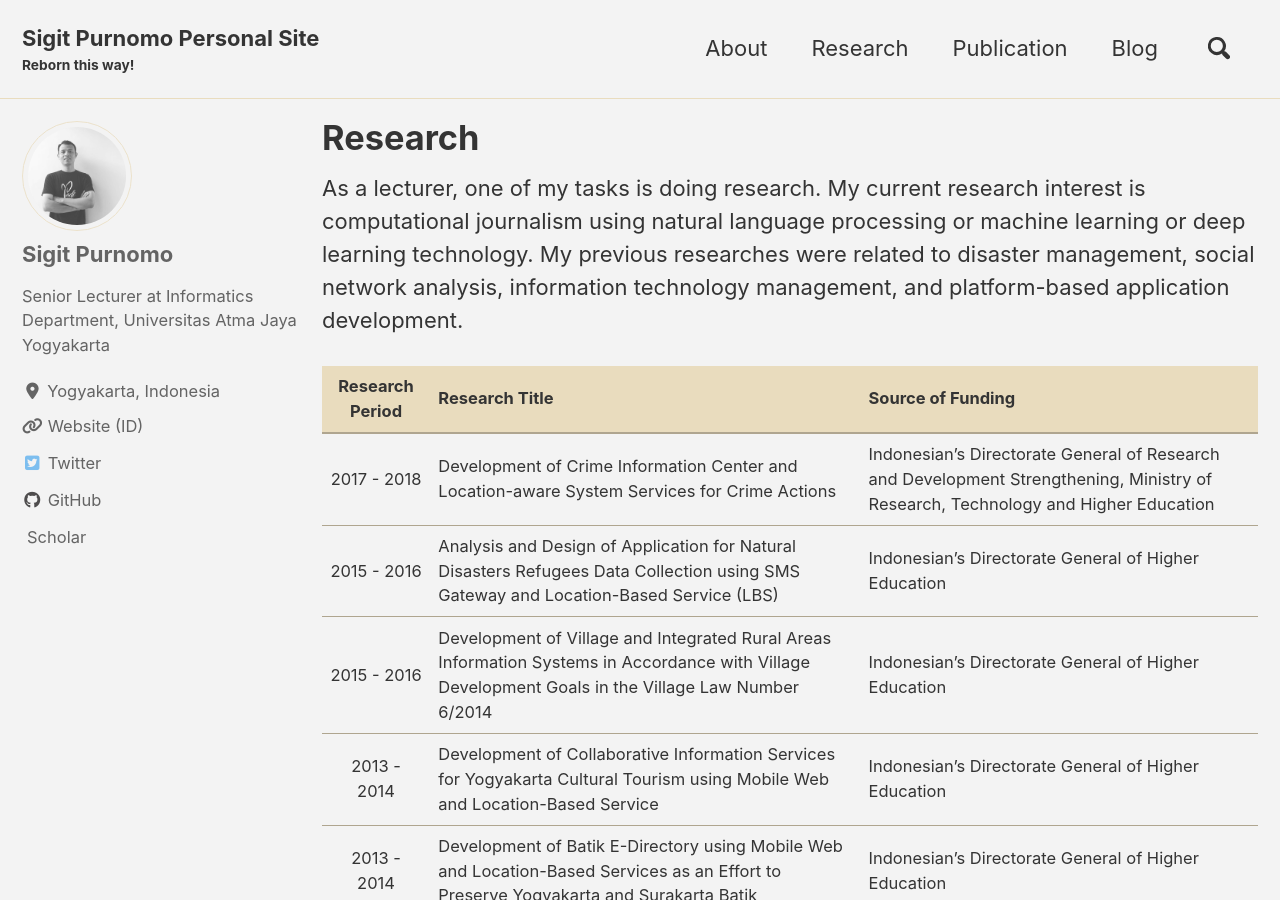
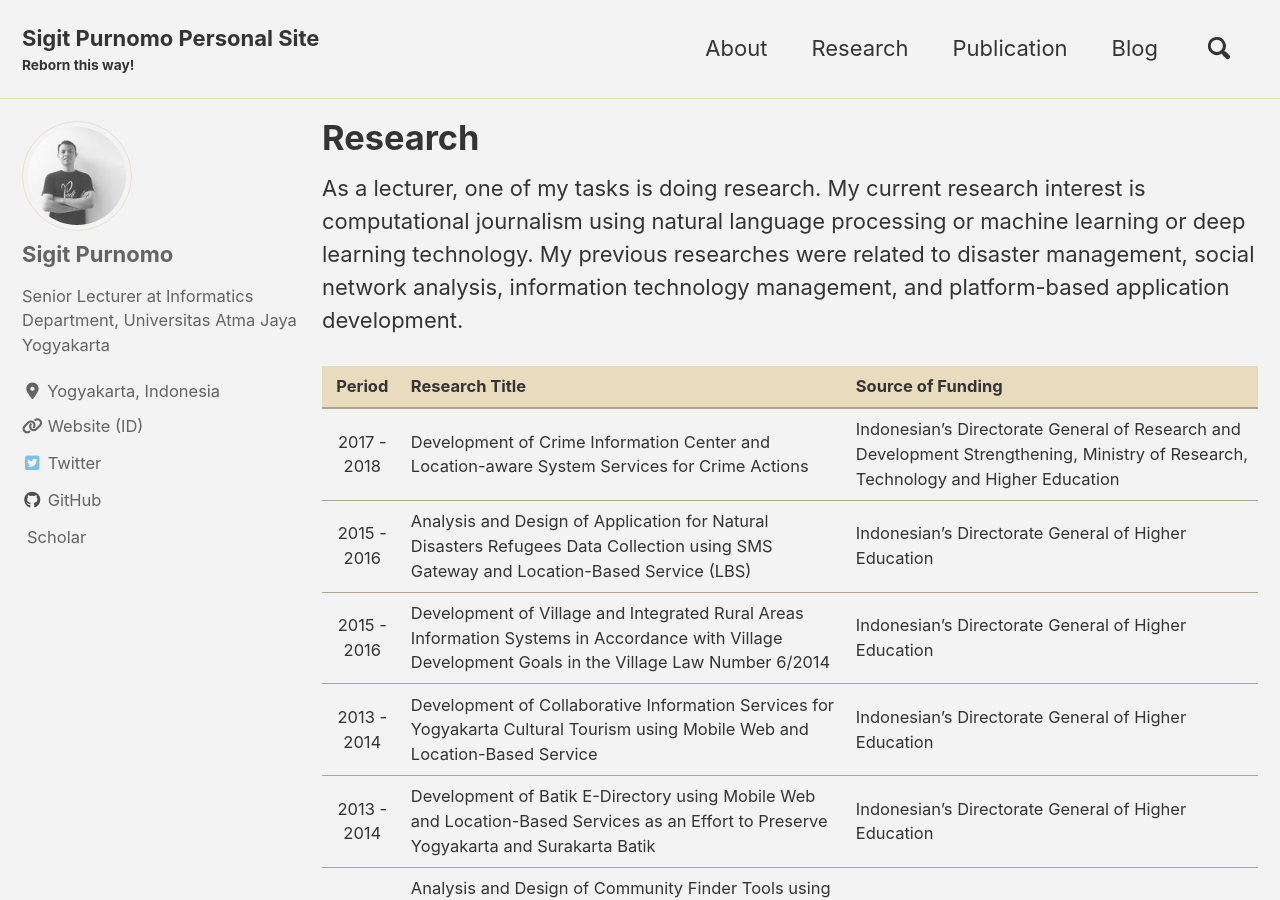
Before and after one commit to sigit-purnomo/sigit-purnomo.github.io, a Jekyll site: the page built from _pages/research.md, in a window 1280 px wide and 900 px high. Built offline with Jekyll 4.4.1, drawn with Linux system fonts in a browser that asks for light colours; cached includes are drawn as plain includes; nearby versions of some CDN libraries; a style sheet for code colours, icons or effects is not loaded.

Commit message:
Update research.md

```diff
--- a/_pages/research.md
+++ b/_pages/research.md
@@ -10,15 +10,15 @@ modified: 2020-04-25
 
 As a lecturer, one of my tasks is doing research. My current research interest is computational journalism using natural language processing or machine learning or deep learning technology. My previous researches were related to disaster management, social network analysis, information technology management, and platform-based application development.
 
-| Research Period  | Research Title | Source of Funding |
-| :--------------: | -------------- | ----------------- |
-| 2017 - 2018      | Development of Crime Information Center and Location-aware System Services for Crime Actions | Indonesian’s Directorate General of Research and Development Strengthening, Ministry of Research, Technology and Higher Education |
-| 2015 - 2016      | Analysis and Design of Application for Natural Disasters Refugees Data Collection using SMS Gateway and Location-Based Service (LBS) | Indonesian’s Directorate General of Higher Education |
-| 2015 - 2016      | Development of Village and Integrated Rural Areas Information Systems in Accordance with Village Development Goals in the Village Law Number 6/2014 | Indonesian’s Directorate General of Higher Education |
-| 2013 - 2014      | Development of Collaborative Information Services for Yogyakarta Cultural Tourism using Mobile Web and Location-Based Service  | Indonesian’s Directorate General of Higher Education |
-| 2013 - 2014      | Development of Batik E-Directory using Mobile Web and Location-Based Services as an Effort to Preserve Yogyakarta and Surakarta Batik  | Indonesian’s Directorate General of Higher Education |
-| 2012             | Analysis and Design of Community Finder Tools using Social Network Analysis and Visualization Methodology  | Universitas Atma Jaya Yogyakarta |
-| 2011             | Analysis and Design of UAJY Brand Monitoring Tools in Twitter Social Network  | Universitas Atma Jaya Yogyakarta |
-| 2010             | Development of Integration Tools for E-Learning System and Academic Information System (Case Study: Universitas Atma Jaya Yogyakarta)  | Universitas Atma Jaya Yogyakarta |
-| 2010             | Development of Mobile and Web-based Software for Collaborative Descriptive Location Geocoding Process   | Universitas Atma Jaya Yogyakarta |
-| 2008             | Development of Internet Services for Antivirus Application using Web Services   | Universitas Atma Jaya Yogyakarta |
+|  Period       | Research Title | Source of Funding |
+| :-----------: | -------------- | ----------------- |
+| 2017 - 2018   | Development of Crime Information Center and Location-aware System Services for Crime Actions | Indonesian’s Directorate General of Research and Development Strengthening, Ministry of Research, Technology and Higher Education |
+| 2015 - 2016   | Analysis and Design of Application for Natural Disasters Refugees Data Collection using SMS Gateway and Location-Based Service (LBS) | Indonesian’s Directorate General of Higher Education |
+| 2015 - 2016   | Development of Village and Integrated Rural Areas Information Systems in Accordance with Village Development Goals in the Village Law Number 6/2014 | Indonesian’s Directorate General of Higher Education |
+| 2013 - 2014   | Development of Collaborative Information Services for Yogyakarta Cultural Tourism using Mobile Web and Location-Based Service  | Indonesian’s Directorate General of Higher Education |
+| 2013 - 2014   | Development of Batik E-Directory using Mobile Web and Location-Based Services as an Effort to Preserve Yogyakarta and Surakarta Batik  | Indonesian’s Directorate General of Higher Education |
+| 2012          | Analysis and Design of Community Finder Tools using Social Network Analysis and Visualization Methodology  | Universitas Atma Jaya Yogyakarta |
+| 2011          | Analysis and Design of UAJY Brand Monitoring Tools in Twitter Social Network  | Universitas Atma Jaya Yogyakarta |
+| 2010          | Development of Integration Tools for E-Learning System and Academic Information System (Case Study: Universitas Atma Jaya Yogyakarta)  | Universitas Atma Jaya Yogyakarta |
+| 2010          | Development of Mobile and Web-based Software for Collaborative Descriptive Location Geocoding Process   | Universitas Atma Jaya Yogyakarta |
+| 2008          | Development of Internet Services for Antivirus Application using Web Services   | Universitas Atma Jaya Yogyakarta |
```
